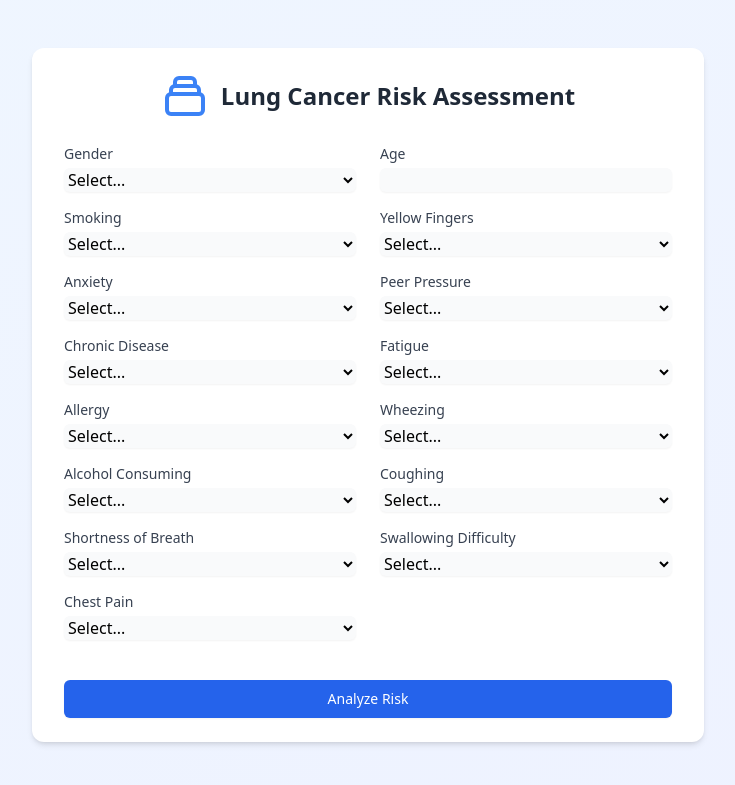
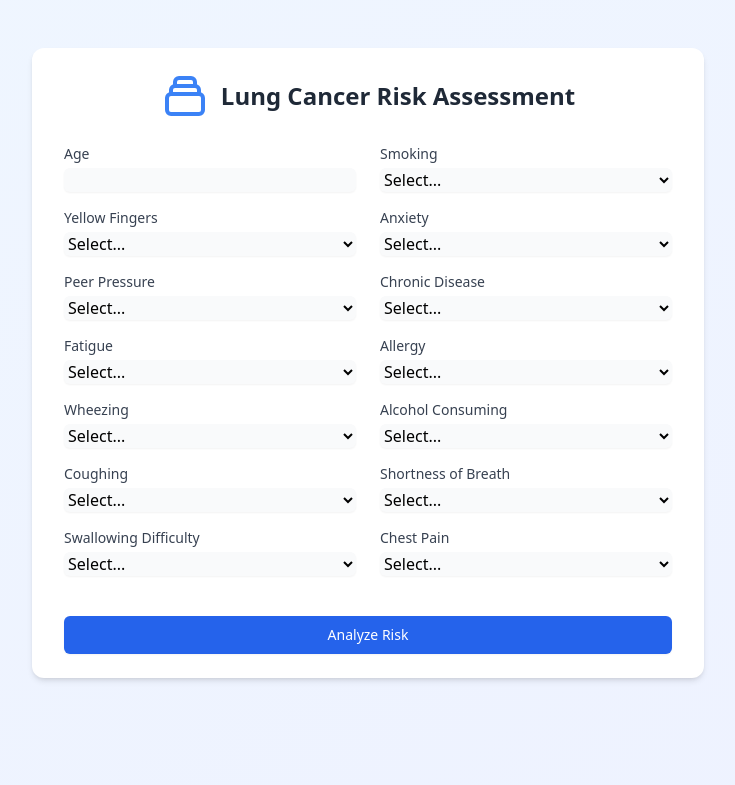
Before and after one commit to sunildutt28/ProjectCode, a Flask app: page / in a window 1280 px wide. Shown: the top 785 px of the page, without its empty margins (272-1007 px from the left). Run offline with Flask 3, Linux system fonts and the light colour scheme; parts of the project's set-up code (start-up, migrations or seed data) failed here and were passed over; some libraries are stand-ins or nearby versions.

Commit message:
from chat

```diff
--- a/templates/index.html
+++ b/templates/index.html
@@ -17,15 +17,6 @@
             </div>
 
             <form id="predictionForm" class="grid grid-cols-1 md:grid-cols-2 gap-x-6">
-                 <div class="mb-4">
-                    <label for="gender" class="block text-sm font-medium text-gray-700 mb-1">Gender</label>
-                    <select id="gender" name="gender" class="mt-1 block w-full rounded-md border-gray-300 shadow-sm focus:border-blue-500 focus:ring-blue-500 bg-gray-50" required>
-                        <option value="">Select...</option>
-                        <option value="1">Male</option>
-                        <option value="0">Female</option>
-                    </select>
-                </div>
-
                 <div class="mb-4">
                     <label for="age" class="block text-sm font-medium text-gray-700 mb-1">Age</label>
                     <input type="number" id="age" name="age" class="mt-1 block w-full rounded-md border-gray-300 shadow-sm focus:border-blue-500 focus:ring-blue-500 bg-gray-50" required min="0">
@@ -189,7 +180,6 @@
             errorDiv.classList.add('hidden');
 
             const formData = {
-                gender: document.getElementById('gender').value,
                 age: document.getElementById('age').value,
                 smoking: document.getElementById('smoking').value,
                 yellowFingers: document.getElementById('yellowFingers').value,
```
